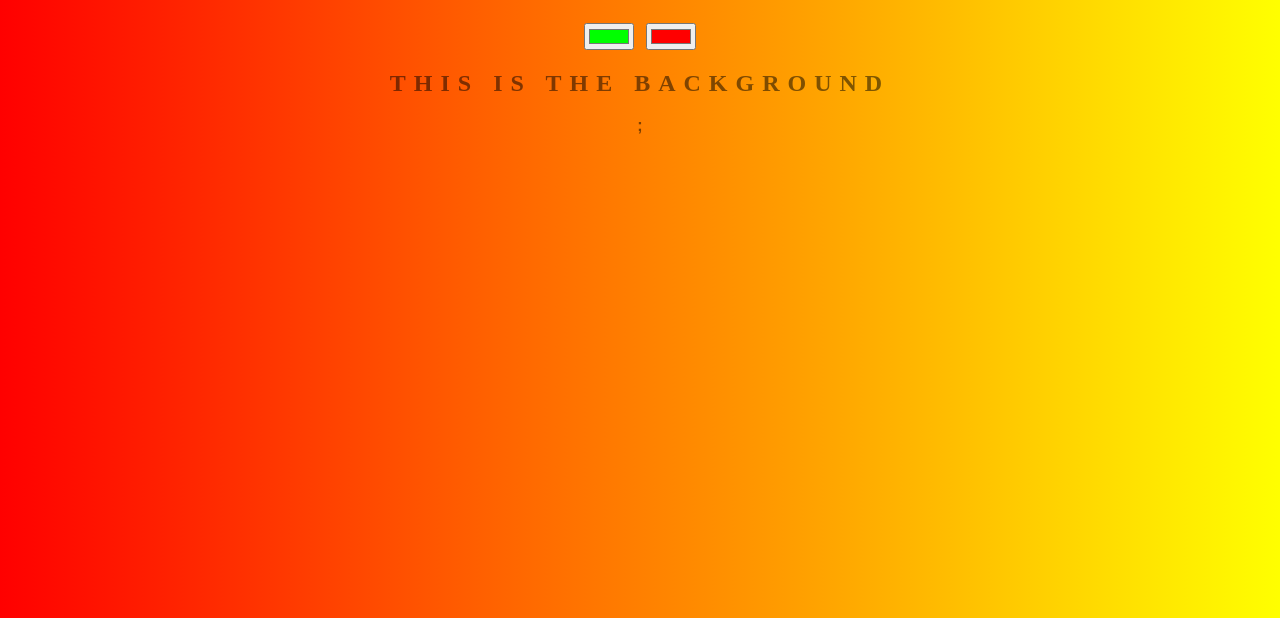
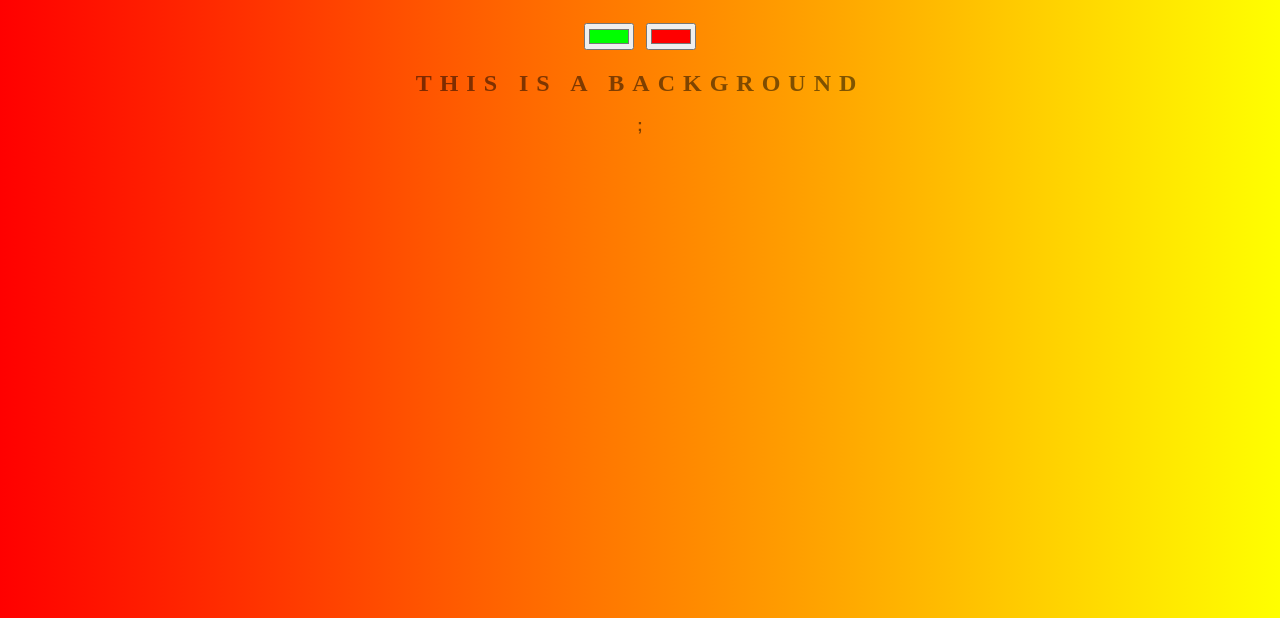
Before and after one commit to Muhamadou74/backgroung-genarator, a plain HTML site: page index.html in a window 1280 px wide. Shown: the part 182-800 px from the top of the page. Drawn offline with Linux system fonts and the light colour scheme.

Commit message:
changing text

```diff
--- a/index.html
+++ b/index.html
@@ -8,7 +8,7 @@
 	<h1>Background Generator</h1>
 	<input class="color1" type="color" name="color1" value="#00ff00">
 	<input class="color2" type="color" name="color2" value="#ff0000">
-	<h2>this is the Background</h2>
+	<h2>this is a Background</h2>
 	<h3></h3>
 	<script type="text/javascript" src="script.js"></script>
 </body>
```
